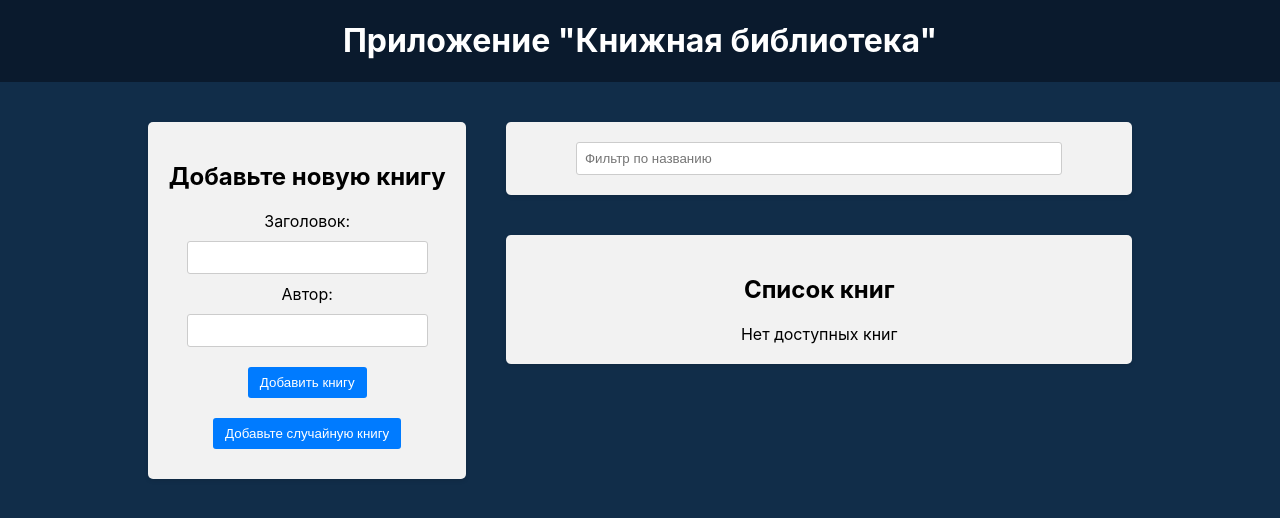
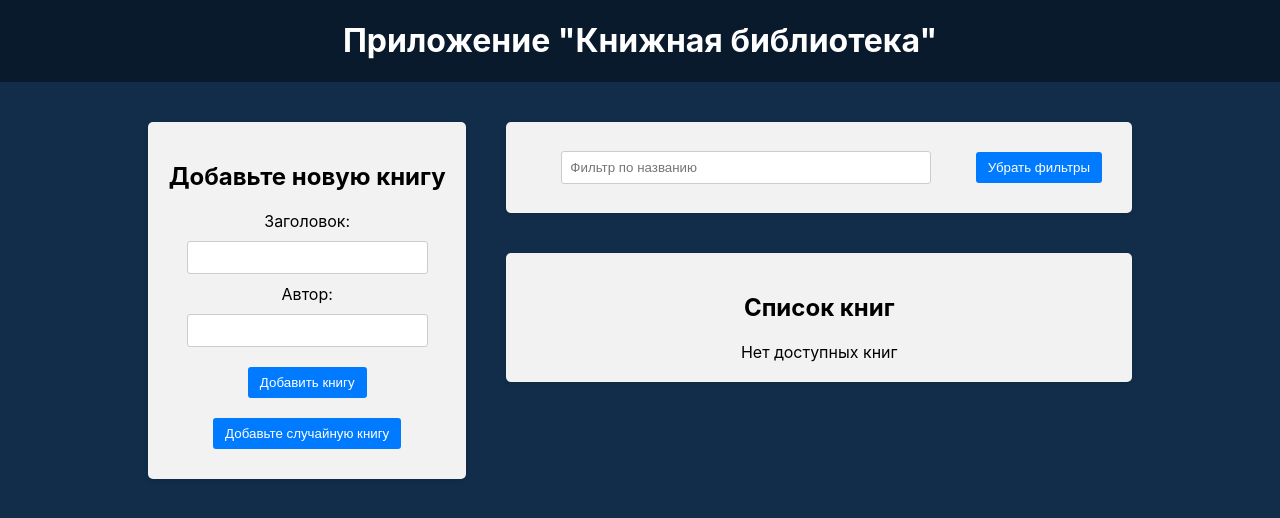
Before and after one commit to NikRNN/Book-Library-App, a React (Create React App) app in the folder frontend/: page / in a window 1280 px wide. Shown: the top 518 px of the page. Built offline with nearby package versions, Linux system fonts and the light colour scheme.

Commit message:
Добавлен сброс фильтров

```diff
--- a/frontend/src/components/Filter/Filter.js
+++ b/frontend/src/components/Filter/Filter.js
@@ -1,4 +1,4 @@
-import { setFilterTitle } from "../../redux/slices/filterSlice";
+import { setFilterTitle, resetFilters } from "../../redux/slices/filterSlice";
 import { useDispatch, useSelector } from "react-redux";
 import "./Filter.css";
 
@@ -11,8 +11,13 @@ const Filter = () => {
     dispatch(setFilterTitle(e.target.value));
   };
 
+  const handleResetFilters = () => {
+    dispatch(resetFilters());
+  };
+
   return (
     <div className="app-block filter">
+      <div className="filter-row">
         <div className="filter-group">
           <input
             onChange={handlerTitleFilterChange}
@@ -21,6 +26,10 @@ const Filter = () => {
             value={titleFilter}
           />
         </div>
+        <button type="button" onClick={handleResetFilters}>
+          Убрать фильтры
+        </button>
+      </div>
     </div>
   );
 };
--- a/frontend/src/redux/slices/filterSlice.js
+++ b/frontend/src/redux/slices/filterSlice.js
@@ -11,11 +11,12 @@ const filterSlice = createSlice({
     setFilterTitle: (state, action) => {
       return { ...state, title: action.payload };
     },
+    resetFilters: (state) => {
+      return initialState;
+    },
   },
 });
 
-export const { setFilterTitle } = filterSlice.actions;
-console.log(filterSlice.actions.setFilterTitle("123"));
+export const { setFilterTitle, resetFilters } = filterSlice.actions;
 
 export default filterSlice.reducer;
-console.log(filterSlice);
```
Lines whose indentation alone changed are shown as unchanged.
